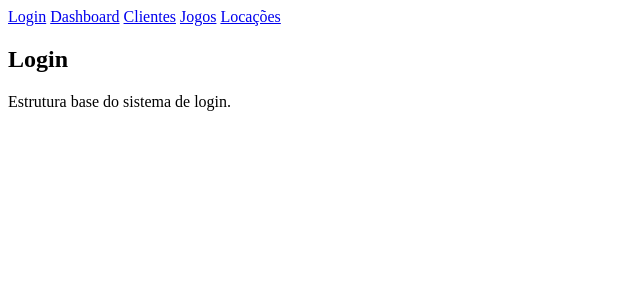
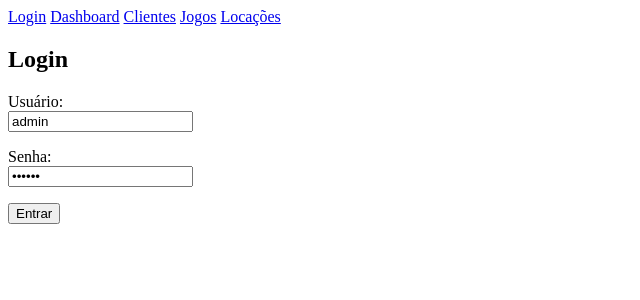
Before and after one commit to HeitorIF/projeto-psi-3bimestre, a Flask app: page /login in a window 1280 px wide. Shown: the top 300 px of the page, without its empty margins (0-640 px from the left). Run offline with Flask 3, Linux system fonts and the light colour scheme.

Commit message:
Rota de login, dashboard, navegação entre telas

```diff
--- a/controllers/auth_controller.py
+++ b/controllers/auth_controller.py
@@ -1,9 +1,11 @@
-from flask import Blueprint, render_template
+from flask import Blueprint, render_template, request, redirect, url_for
 
 
 auth_bp = Blueprint("auth", __name__)
 
 
-@auth_bp.route("/login")
+@auth_bp.route("/login", methods=["GET", "POST"])
 def login():
+    if request.method == "POST":
+        return redirect(url_for("dashboard.dashboard"))
     return render_template("login.html")
--- a/templates/dashboard.html
+++ b/templates/dashboard.html
@@ -3,6 +3,10 @@
 {% block content %}
 <section>
     <h1>Dashboard</h1>
-    <p>Área reservada para a visão geral do sistema.</p>
+    <ul>
+        <li>Clientes: {{ total_clientes }}</li>
+        <li>Jogos: {{ total_jogos }}</li>
+        <li>Locações: {{ total_locacoes }}</li>
+    </ul>
 </section>
 {% endblock %}
--- a/templates/login.html
+++ b/templates/login.html
@@ -3,6 +3,16 @@
 {% block content %}
 <section>
     <h1>Login</h1>
-    <p>Estrutura base do sistema de login.</p>
+    <form method="post">
+        <p>
+            <label for="usuario">Usuário:</label><br>
+            <input type="text" id="usuario" name="usuario" value="admin">
+        </p>
+        <p>
+            <label for="senha">Senha:</label><br>
+            <input type="password" id="senha" name="senha" value="123456">
+        </p>
+        <button type="submit">Entrar</button>
+    </form>
 </section>
 {% endblock %}
```
Also changed, not shown: DIARIO.md (+6 -0 lines), controllers/dashboard_controller.py (+8 -1 lines).
